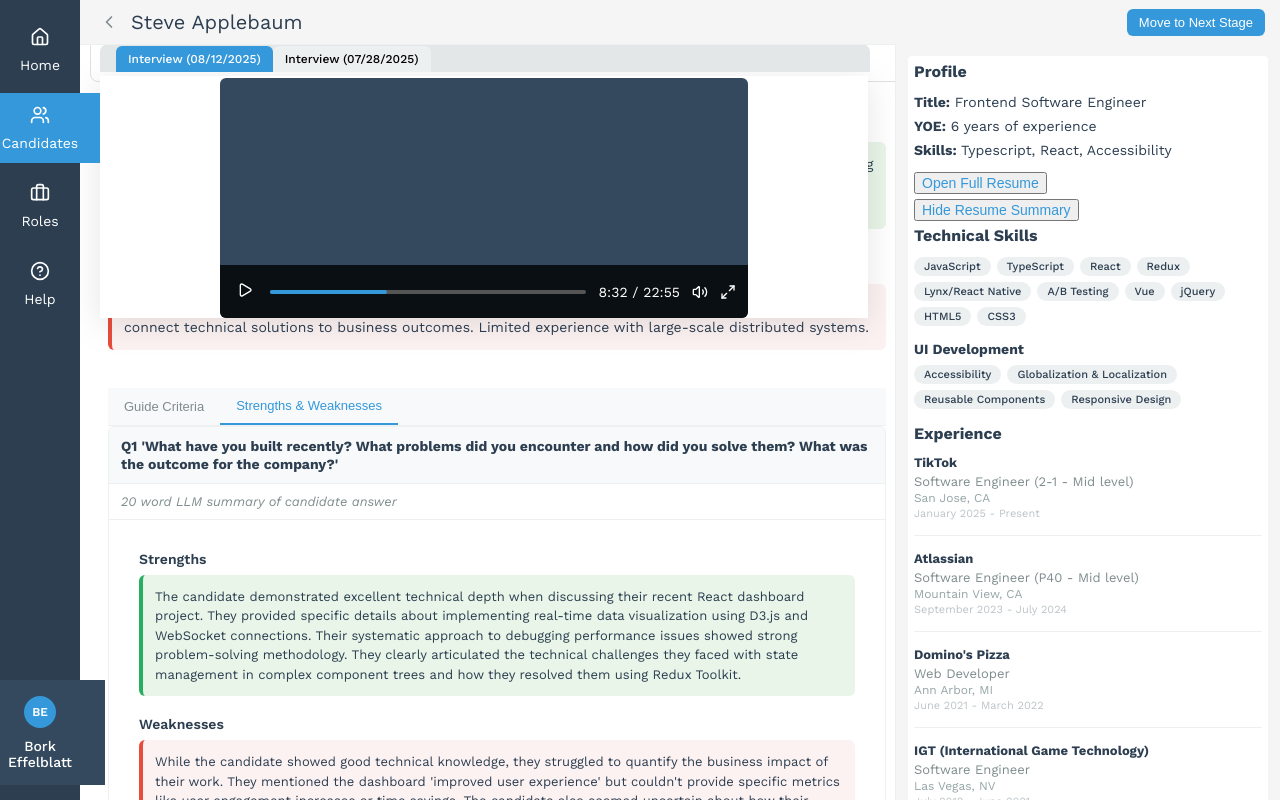
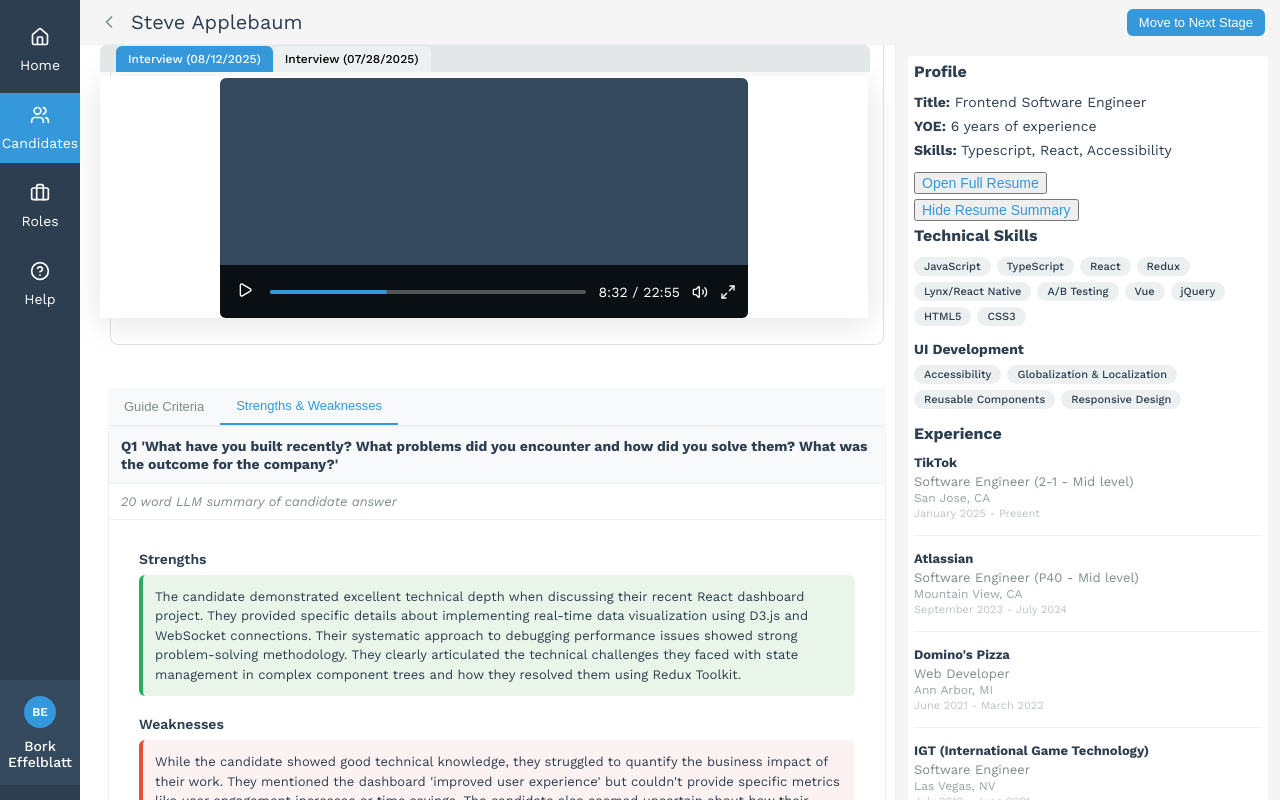
Before and after one commit to ptvans/candidate-management, a React (Create React App) app: page /#/candidate/1 in a window 1280 px wide. Both pictures are taken after a click on the button "Strengths & Weaknesses". Built offline with nearby package versions, Linux system fonts and the light colour scheme.

Commit message:
new sample content

```diff
--- a/src/pages/CandidateDetail.css
+++ b/src/pages/CandidateDetail.css
@@ -24,7 +24,7 @@
 .nav-item {
   display: flex;
   align-items: center;
-  padding: 12px 20px;
+  padding: 12px 0px;
   cursor: pointer;
   transition: background-color 0.2s;
   gap: 10px;
@@ -106,7 +106,7 @@
   display: flex;
   align-items: center;
   gap: 10px;
-  padding: 15px 25px;
+  padding: 15px 0px;
   margin-top: auto;
   border-top: 1px solid #34495e;
   background-color: #34495e;
@@ -302,6 +302,7 @@
 .strengths-content {
   background-color: #e8f5e8;
   padding: 12px;
+  margin: 12px;
   border-radius: 6px;
   line-height: 1.5;
   color: #2c3e50;
@@ -324,6 +325,7 @@
 .weaknesses-content {
   background-color: #fdf2f2;
   padding: 12px;
+  margin: 12px;
   border-radius: 6px;
   line-height: 1.5;
   color: #2c3e50;
@@ -613,7 +615,7 @@
   border: 1px solid #e0e0e0;
   border-radius: 8px;
   padding: 20px;
-  margin: 20px 0;
+  margin: 20px 20px;
   margin-top: 280px;
 }
 
--- a/src/pages/CandidateDetail.tsx
+++ b/src/pages/CandidateDetail.tsx
@@ -233,31 +233,25 @@ const CandidateDetail: React.FC = () => {
                 <span>Deep product intuition and user-centered thinking</span>
               </div>
             </div>
-          </div>
 
-          {/* Strengths Section */}
-          <div className="strengths-section">
-            <h3>Strengths</h3>
             <div className="strengths-content">
               {activeInterviewTab === 0 ? (
-                "The candidate showed excellent technical depth when discussing their recent projects. Demonstrated strong problem-solving skills and ability to explain complex concepts clearly. Good understanding of modern frontend development practices."
+                "The candidate showed excellent technical depth when discussing their recent projects. Good understanding of modern frontend development practices."
               ) : (
                 "Significant improvement in communication skills compared to first interview. Provided more concrete examples and better articulated technical decisions. Showed strong learning ability and adaptability to new technologies."
               )}
             </div>
-          </div>
 
-          {/* Weaknesses Section */}
-          <div className="weaknesses-section">
-            <h3>Weaknesses</h3>
             <div className="weaknesses-content">
               {activeInterviewTab === 0 ? (
-                "Could provide more specific metrics and business impact from previous projects. Sometimes struggled to connect technical solutions to business outcomes. Limited experience with large-scale distributed systems."
+                "Could provide more specific metrics and business impact from previous projects. Sometimes struggled to connect technical solutions to business outcomes."
               ) : (
                 "Still needs improvement in quantifying the business value of technical decisions. Could benefit from more experience with team leadership and mentoring junior developers. Some gaps in understanding of advanced architectural patterns."
               )}
             </div>
           </div>
+
+
 
           {/* Interview Questions */}
           <div className="questions-section">
```
